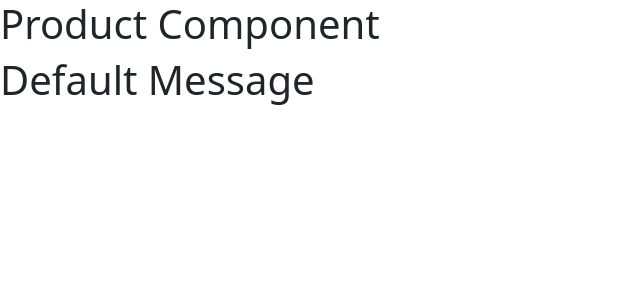
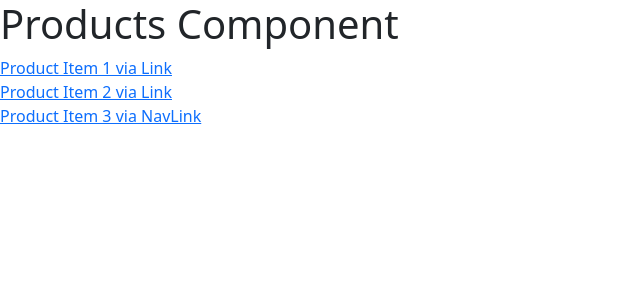
Before and after one commit to vaibhav5219/Ca.rt, a React (Create React App) app in the folder ca.rt/: page /Products in a window 1280 px wide. Shown: the top 300 px of the page, without its empty margins (0-640 px from the left). Built offline with nearby package versions, Linux system fonts and the light colour scheme; a web font is replaced by a local one.

Commit message:
Link and NavLink

```diff
--- a/ca.rt/src/App.js
+++ b/ca.rt/src/App.js
@@ -8,6 +8,7 @@ import ProductItem from './components/Products/ProductItem';
 // import {useState} from 'react';
 // import User from './components/User/User';
 import { BrowserRouter, Route, Routes } from 'react-router-dom';
+import Home from './components/Home/Home';
 
  const App = () => {
   return (
@@ -23,11 +24,12 @@ import { BrowserRouter, Route, Routes } from 'react-router-dom';
           </Route>
           <Route path="/Products/1" element={<ProductItem />}>
           </Route>
+          <Route path="/" element={<Home />}>
+          </Route>
       </Routes>
         {/* <Route path="/product/1">
           <ProductItem></ProductItem>
         </Route> */}
-        <h1>Default Message</h1>
       </div>
     </BrowserRouter>
   );
--- /dev/null
+++ b/ca.rt/src/components/Home/Home.js
@@ -0,0 +1,14 @@
+import { Fragment } from "react";
+import { Link } from "react-router-dom";
+
+const Home = () =>{
+    return (
+        <Fragment>
+            <h1>Default Message</h1>
+            {/* <a href='/products'>Product</a> */}
+            <Link to={"/products"}>Product via Link </Link>
+        </Fragment>
+    )
+}
+
+export default Home;
--- a/ca.rt/src/components/Products/Products.js
+++ b/ca.rt/src/components/Products/Products.js
@@ -1,6 +1,17 @@
+import { Fragment } from "react";
+import { Link, NavLink } from "react-router-dom";
+
 const Products = () => {
     return (
-        <h1>Product Component</h1>
+        <Fragment>
+            <h1>Products Component</h1>
+            {/* <a href="/product/1">Product Item 1</a><br></br> */}
+            {/* <a href="/product">Product Item 2</a> */}
+            <Link to={"/product/1"}>Product Item 1 via Link</Link><br></br>
+            <Link to={"/products"}>Product  Item 2 via Link </Link><br></br>
+            <Link to={"/products"} activeClassName="active">Product  Item 3 via NavLink </Link>
+
+        </Fragment>
     )
 }
 
```
